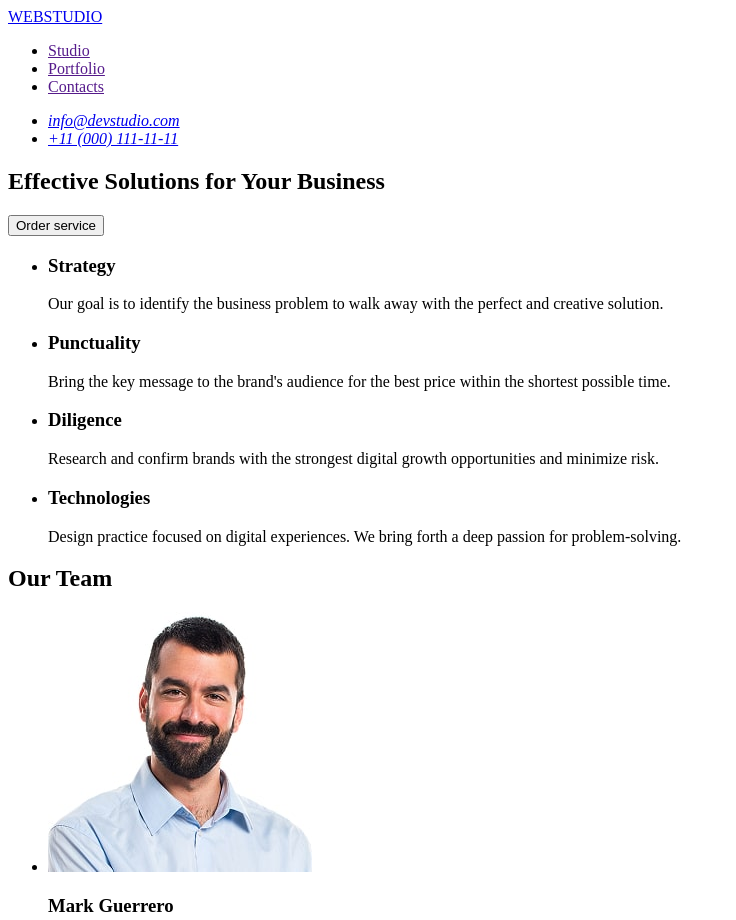
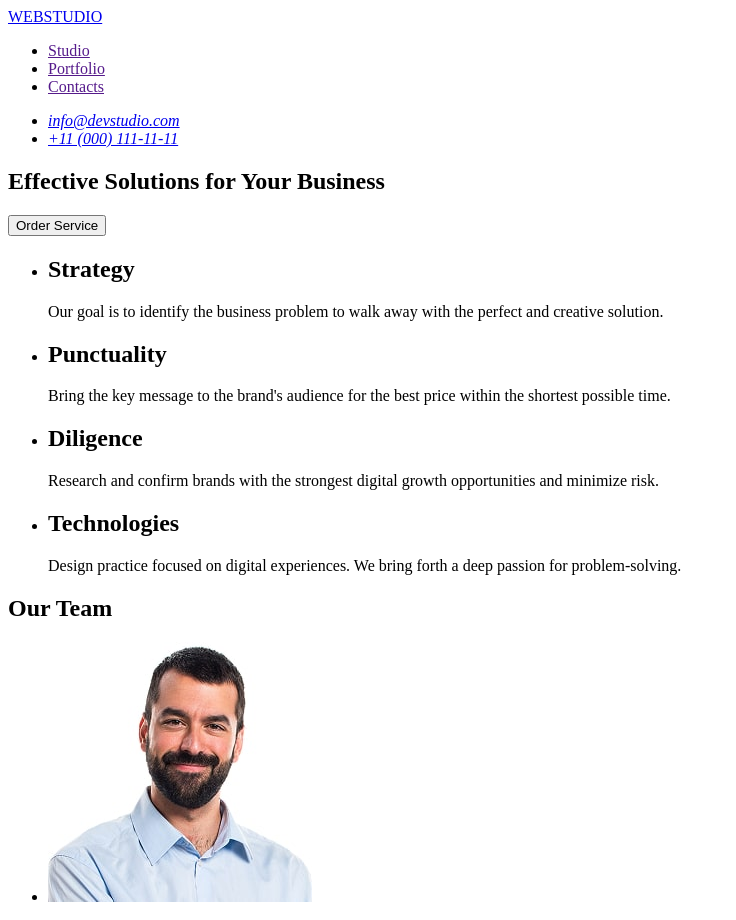
Before and after one commit to andrii1717/goit-markup-hw-01, a plain HTML site: page index.html in a window 1280 px wide. Shown: the top 920 px of the page, without its empty margins (0-736 px from the left). Drawn offline with Linux system fonts and the light colour scheme.

Commit message:
add changes

```diff
--- a/index.html
+++ b/index.html
@@ -18,40 +18,40 @@
       <address>
         <ul>
           <li><a href="mailto:info@devstudio.com">info@devstudio.com</a></li>
-          <li><a href="tel:+11000111-11-11">+11 (000) 111-11-11</a></li>
+          <li><a href="tel:+110001111111">+11 (000) 111-11-11</a></li>
         </ul>
       </address>
     </header>
     <main>
       <section>
         <h1>Effective Solutions for Your Business</h1>
-        <button type="button">Order service</button>
+        <button type="button">Order Service</button>
       </section>
       <section>
         <ul>
           <li>
-            <h3>Strategy</h3>
+            <h2>Strategy</h2>
             <p>
               Our goal is to identify the business problem to walk away with the
               perfect and creative solution.
             </p>
           </li>
           <li>
-            <h3>Punctuality</h3>
+            <h2>Punctuality</h2>
             <p>
               Bring the key message to the brand's audience for the best price
               within the shortest possible time.
             </p>
           </li>
           <li>
-            <h3>Diligence</h3>
+            <h2>Diligence</h2>
             <p>
               Research and confirm brands with the strongest digital growth
               opportunities and minimize risk.
             </p>
           </li>
           <li>
-            <h3>Technologies</h3>
+            <h2>Technologies</h2>
             <p>
               Design practice focused on digital experiences. We bring forth a
               deep passion for problem-solving.
```
